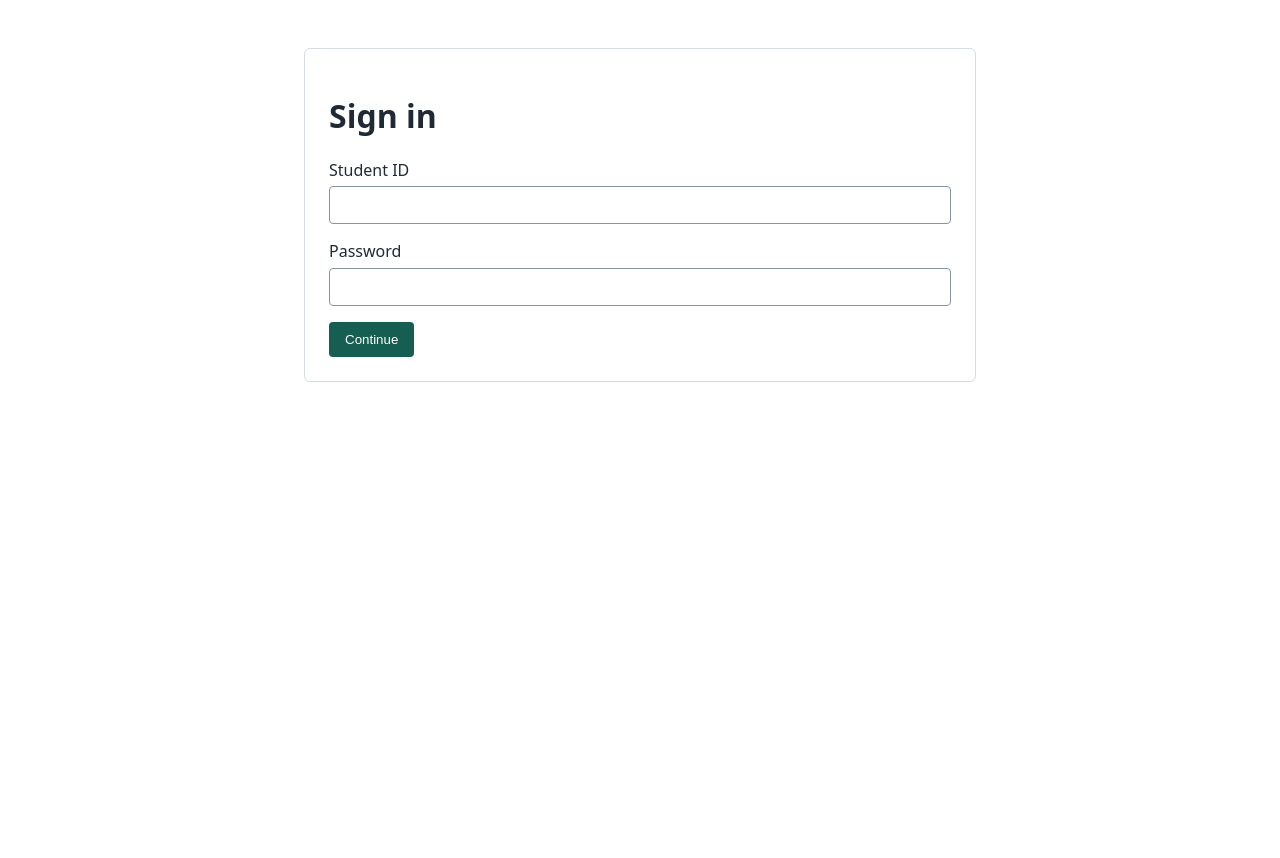
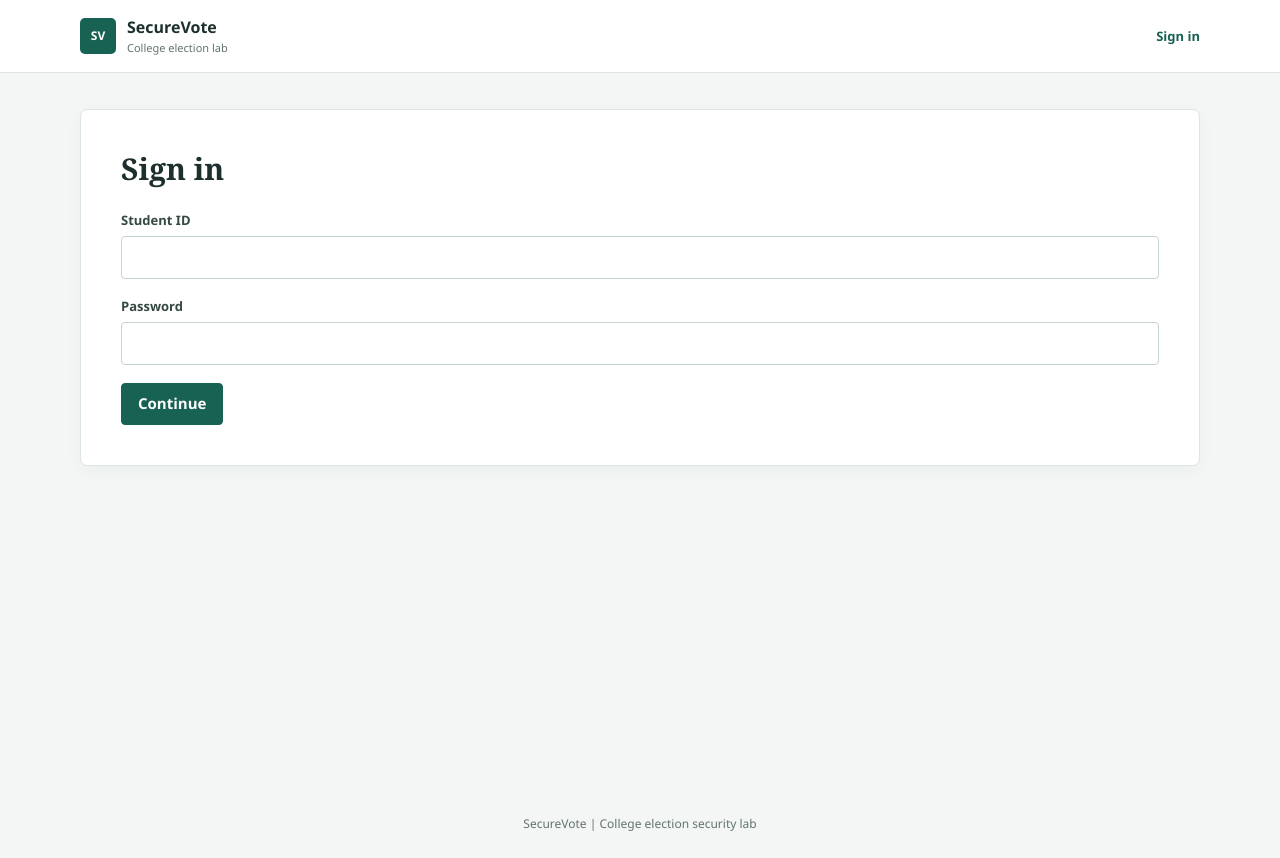
Before and after one commit to vanshujada100/CyberSecurityLab, a FastAPI app: page /login in a window 1280 px wide. Before the commit the page ends 382 px from the top, so only its background shows below. Run offline with FastAPI, Linux system fonts and the light colour scheme; data that the repository does not hold is empty.

Commit message:
fix setup

```diff
--- a/securevote/main.py
+++ b/securevote/main.py
@@ -2,7 +2,8 @@ from pathlib import Path
 
 from fastapi import Depends, FastAPI, Request
 from fastapi.exception_handlers import http_exception_handler
-from fastapi.responses import PlainTextResponse
+from fastapi.responses import PlainTextResponse, RedirectResponse
+from fastapi.staticfiles import StaticFiles
 from fastapi.templating import Jinja2Templates
 from starlette.exceptions import HTTPException as StarletteHTTPException
 
@@ -20,6 +21,11 @@ from routes.voter import router as voter_router
 
 app = FastAPI(title="SecureVote", dependencies=[Depends(scan_input)])
 templates = Jinja2Templates(directory=str(Path(__file__).parent / "templates"))
+app.mount(
+    "/static",
+    StaticFiles(directory=str(Path(__file__).parent / "static")),
+    name="static",
+)
 app.include_router(auth_router)
 app.include_router(dashboards_router)
 app.include_router(officer_router)
@@ -90,6 +96,11 @@ def startup():
     init_db()
 
 
+@app.get("/", include_in_schema=False)
+def home():
+    return RedirectResponse(url="/login", status_code=303)
+
+
 @app.get("/health")
 def health():
     connection = get_db()
--- /dev/null
+++ b/securevote/static/style.css
@@ -0,0 +1,134 @@
+:root {
+    color-scheme: light;
+    --ink: #1d302d;
+    --muted: #64736f;
+    --line: #dce5e1;
+    --paper: #ffffff;
+    --canvas: #f3f6f4;
+    --green: #176253;
+    --green-dark: #104c42;
+    --soft-green: #e7f1ed;
+    --red: #a12828;
+    --soft-red: #fff0ef;
+}
+
+* { box-sizing: border-box; }
+
+body {
+    min-width: 320px;
+    margin: 0;
+    background: var(--canvas);
+    color: var(--ink);
+    font-family: "Segoe UI", Arial, sans-serif;
+    font-size: 15px;
+    line-height: 1.55;
+}
+
+a { color: var(--green); text-underline-offset: 3px; }
+a:hover { color: var(--green-dark); }
+
+.site-header { border-bottom: 1px solid var(--line); background: var(--paper); }
+.header-inner {
+    display: flex;
+    width: min(1120px, calc(100% - 40px));
+    min-height: 72px;
+    margin: 0 auto;
+    align-items: center;
+    justify-content: space-between;
+}
+.brand { display: inline-flex; align-items: center; gap: 11px; color: var(--ink); text-decoration: none; }
+.brand-mark {
+    display: grid;
+    width: 36px;
+    height: 36px;
+    place-items: center;
+    border-radius: 5px;
+    background: var(--green);
+    color: white;
+    font-size: 12px;
+    font-weight: 700;
+}
+.brand-copy { font-size: 16px; font-weight: 700; line-height: 1.2; }
+.brand-copy small { display: block; margin-top: 3px; color: var(--muted); font-size: 11px; font-weight: 500; }
+.header-link { font-size: 13px; font-weight: 600; text-decoration: none; }
+
+.page-shell { width: min(1120px, calc(100% - 40px)); min-height: calc(100vh - 130px); margin: 36px auto; }
+.content-panel {
+    min-width: 0;
+    padding: clamp(22px, 4vw, 40px);
+    border: 1px solid var(--line);
+    border-radius: 7px;
+    background: var(--paper);
+    box-shadow: 0 5px 18px rgb(23 52 44 / 4%);
+}
+
+h1, h2, h3 { color: var(--ink); line-height: 1.25; }
+h1 { margin: 0 0 22px; font-family: Georgia, "Times New Roman", serif; font-size: 30px; font-weight: 600; }
+h2 { margin: 30px 0 14px; font-size: 17px; }
+p { margin: 12px 0; }
+
+label { display: block; margin: 17px 0 6px; color: #354843; font-size: 13px; font-weight: 650; }
+input, select, textarea {
+    width: 100%;
+    min-height: 42px;
+    padding: 9px 11px;
+    border: 1px solid #c7d3ce;
+    border-radius: 4px;
+    background: white;
+    color: var(--ink);
+    font: inherit;
+}
+input:focus, select:focus, textarea:focus { border-color: var(--green); outline: 3px solid rgb(23 98 83 / 14%); }
+input[type="radio"], input[type="checkbox"] { width: auto; min-height: 0; margin-right: 8px; accent-color: var(--green); }
+fieldset { margin: 18px 0; padding: 18px; border: 1px solid var(--line); border-radius: 5px; }
+fieldset label { display: flex; align-items: flex-start; margin: 13px 0; font-weight: 500; }
+legend { padding: 0 7px; color: var(--muted); font-size: 13px; }
+
+button {
+    min-height: 40px;
+    margin-top: 18px;
+    padding: 8px 16px;
+    border: 1px solid var(--green);
+    border-radius: 4px;
+    background: var(--green);
+    color: white;
+    cursor: pointer;
+    font: inherit;
+    font-weight: 650;
+}
+button:hover { border-color: var(--green-dark); background: var(--green-dark); }
+button:focus-visible, a:focus-visible { outline: 3px solid #d8a94c; outline-offset: 3px; }
+
+table {
+    display: block;
+    width: 100%;
+    margin: 16px 0 24px;
+    overflow-x: auto;
+    border: 1px solid var(--line);
+    border-radius: 5px;
+    border-collapse: collapse;
+    white-space: nowrap;
+}
+th, td { padding: 10px 12px; border-bottom: 1px solid var(--line); text-align: left; vertical-align: top; }
+th { background: #edf3f0; color: #344944; font-size: 12px; font-weight: 700; }
+td { font-size: 13px; }
+tr:last-child td { border-bottom: 0; }
+td form { margin: 0; }
+td button { min-height: 32px; margin: 0; padding: 4px 10px; font-size: 12px; }
+
+nav[aria-label="Role pages"] { display: flex; flex-wrap: wrap; gap: 10px; margin: 20px 0; }
+nav[aria-label="Role pages"] p { margin: 0; }
+nav[aria-label="Role pages"] a { display: inline-block; padding: 8px 12px; border: 1px solid var(--line); border-radius: 4px; background: var(--soft-green); font-size: 13px; font-weight: 650; text-decoration: none; }
+.error { margin: 14px 0; padding: 10px 12px; border-left: 3px solid var(--red); background: var(--soft-red); color: var(--red); }
+.check-pass { color: var(--green-dark); font-weight: 700; }
+.check-fail { color: var(--red); font-weight: 700; }
+.integrity-banner { display: flex; flex-wrap: wrap; gap: 6px 12px; margin-bottom: 18px; padding: 13px 16px; border: 1px solid #e4b7b3; border-left: 5px solid var(--red); border-radius: 4px; background: var(--soft-red); color: #7e2020; }
+.integrity-banner strong { text-transform: uppercase; }
+.site-footer { padding: 0 20px 24px; color: var(--muted); text-align: center; font-size: 12px; }
+
+@media (max-width: 600px) {
+    .header-inner, .page-shell { width: calc(100% - 24px); }
+    .page-shell { margin: 18px auto; }
+    .content-panel { padding: 20px 16px; }
+    h1 { font-size: 26px; }
+}
--- a/securevote/templates/base.html
+++ b/securevote/templates/base.html
@@ -4,22 +4,25 @@
     <meta charset="utf-8">
     <meta name="viewport" content="width=device-width, initial-scale=1">
     <title>{% block title %}SecureVote{% endblock %}</title>
-    <style>
-        body { font-family: system-ui, sans-serif; max-width: 42rem; margin: 3rem auto; padding: 0 1rem; color: #202a35; }
-        main { border: 1px solid #d5dce3; border-radius: 6px; padding: 1.5rem; }
-        label { display: block; margin: 1rem 0 .35rem; }
-        input { box-sizing: border-box; width: 100%; padding: .65rem; border: 1px solid #8794a1; border-radius: 4px; }
-        button { margin-top: 1rem; padding: .65rem 1rem; border: 0; border-radius: 4px; background: #165d52; color: white; cursor: pointer; }
-        .error { color: #9c2525; }
-    </style>
+    <link rel="stylesheet" href="/static/style.css">
 </head>
 <body>
-    <main>
+    <header class="site-header">
+        <div class="header-inner">
+            <a class="brand" href="/" aria-label="SecureVote home">
+                <span class="brand-mark" aria-hidden="true">SV</span>
+                <span class="brand-copy">SecureVote<small>College election lab</small></span>
+            </a>
+            <a class="header-link" href="/login">Sign in</a>
+        </div>
+    </header>
+    <main class="page-shell">
         {% if request.state.integrity_status == "COMPROMISED" %}
-            <table role="alert" width="100%" bgcolor="#9c2525"><tr><td><font color="#ffffff"><strong>INTEGRITY COMPROMISED</strong> | Do not trust election records until investigated.</font></td></tr></table>
+            <div class="integrity-banner" role="alert"><strong>Integrity compromised</strong><span>Do not trust election records until they have been investigated.</span></div>
         {% endif %}
         <!-- Jinja2 autoescapes values by default; avoid |safe to reduce XSS risk. -->
-        {% block content %}{% endblock %}
+        <section class="content-panel">{% block content %}{% endblock %}</section>
     </main>
+    <footer class="site-footer">SecureVote | College election security lab</footer>
 </body>
 </html>
--- a/securevote/templates/report.html
+++ b/securevote/templates/report.html
@@ -13,7 +13,7 @@
         {% for name, result in checks.items() %}
             <tr>
                 <td>{{ name }}</td>
-                <td>{% if result.ok %}<font color="green">PASS</font>{% else %}<font color="red">FAIL</font>{% endif %}</td>
+                <td>{% if result.ok %}<span class="check-pass">PASS</span>{% else %}<span class="check-fail">FAIL</span>{% endif %}</td>
                 <td>{% if result.broken_at is defined and result.broken_at %}Broken record: {{ result.broken_at }} | {{ result.reason }}{% elif result.checked is defined %}{{ result.checked }} records checked | {{ result.reason }}{% else %}Ballots: {{ result.ballots }} | Voter status: {{ result.voted }}{% endif %}</td>
             </tr>
         {% endfor %}
--- a/securevote/templates/verify.html
+++ b/securevote/templates/verify.html
@@ -7,9 +7,9 @@
     <section>
         <h2>{{ check.name }}</h2>
         {% if check.ok %}
-            <p><font color="green"><strong>PASS</strong></font></p>
+            <p class="check-pass"><strong>PASS</strong></p>
         {% else %}
-            <p><font color="red"><strong>FAIL</strong></font></p>
+            <p class="check-fail"><strong>FAIL</strong></p>
         {% endif %}
         {% if check.checked is not none %}<p>Records checked: {{ check.checked }}</p>{% endif %}
         {% if check.broken_at is not none %}<p>Broken record ID: {{ check.broken_at }}</p>{% endif %}
```
Also changed, not shown: README.md, 1 other file.
